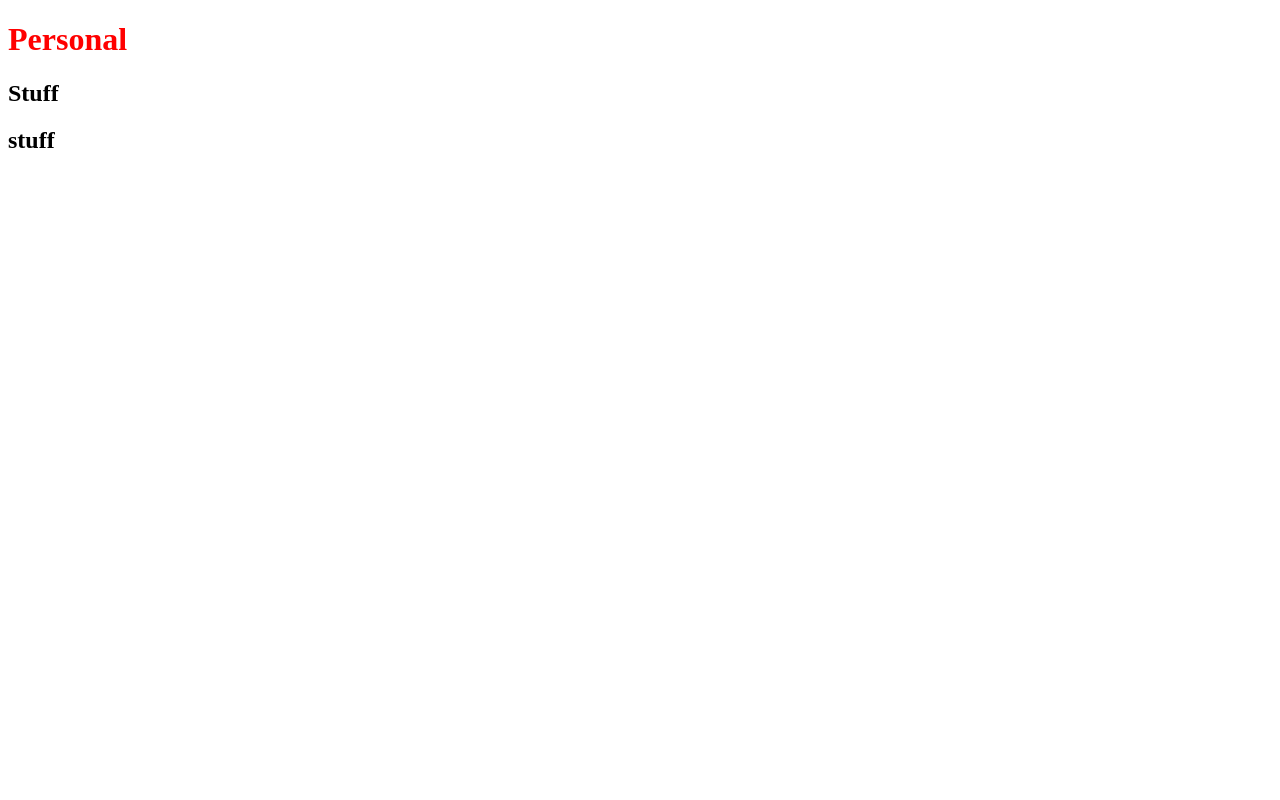
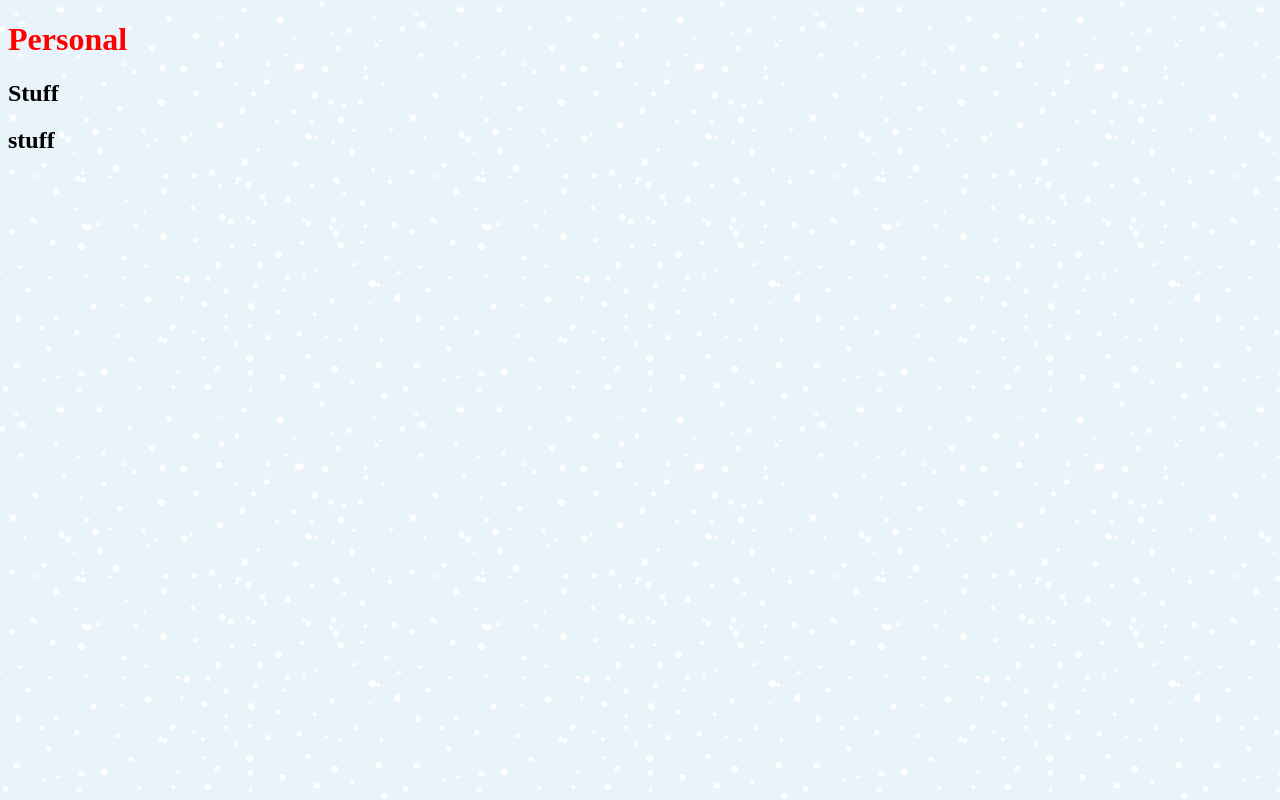
Before and after one commit to stephensung21/stephensung21.github.io, a plain HTML site: page index.html in a window 1280 px wide. Drawn offline with Linux system fonts and the light colour scheme.

Commit message:
Update style.css

```diff
--- a/style.css
+++ b/style.css
@@ -1,3 +1,7 @@
+body {
+	background-image: url("bg.png")
+}
+
 h1 {
 	color:red;
 }
```
